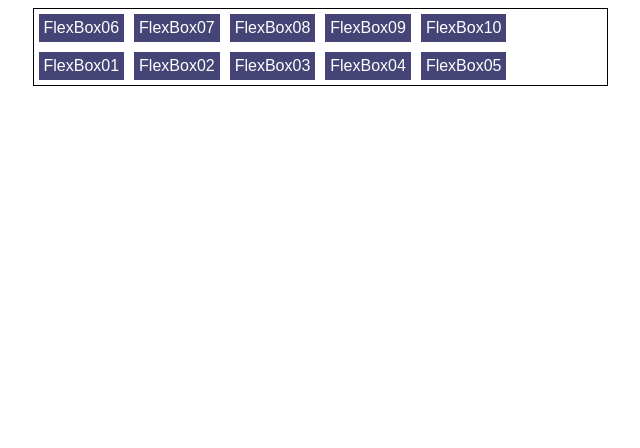
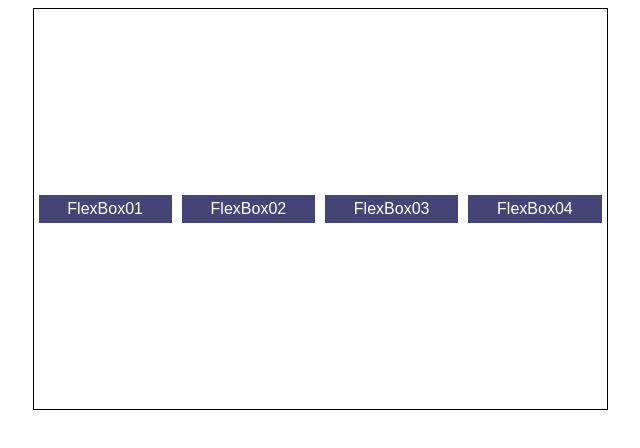
Before and after one commit to vitorschelb/html-css, a plain HTML site: page flexcourse/f001/flex01.html in a window 1280 px wide. Shown: the whole page, without its empty margins (320-960 px from the left). Drawn offline with Linux system fonts and the light colour scheme.

Commit message:
FlexLayout

```diff
--- a/flexcourse/f001/flex01.html
+++ b/flexcourse/f001/flex01.html
@@ -26,6 +26,48 @@
         FLEX FLOW - Define o Flex Direction e Flex Wrap em uma linha
         flex-flow: row nowrap
         Column e wrap não faz diferença, pq coluna já é quebrada.
+
+
+
+        JUSTIFY CONTENT - Define o alinhamento dos itens de acordo com o MAIN AXIS, ou seja, o alinhamento principal. Ele acompanha as declarações, SE FOR MODIFICADO ele alinha segundo a modificação! Ou seja, se tiver invertido, o main vai ser a direita, se o cross tiver invertido vai ser bottom!
+
+        FLEX END -> DIREITA
+
+        FLEX START -> ESQUERDA
+
+        SPACE BETWEEN- > Alinha os itens igualmentes, o primeiro elemento alinha pelo flex star e o ultimo pelo flex end, então os outros itens vão ser ditribuidos igualmente.
+
+        SPACE AROUND -> Tambem distribui igualmente, mas NÃO GRUDA igual o Between.
+        Ele cria um Espacinho de cada lado de cada elemento.
+
+        (ESPAÇO1)ITEM1(ESPAÇO1)(ESPAÇO2)ITEM2(ESPAÇO2)(ESPAÇO3)ITEM3(ESPAÇO#)
+
+        ALIGN ITEMS - Controla o alinhamento pelo Eixo CROSS!
+        Strech é o Padrão, se aumentar a altura o container, ele vai esticar na horizontal, se o item tiver altura declarada, não estica.
+
+        FLEX START -  PERDE O ALONGAMENTO E VAI PRO INICIO DO CROSS (TOP)
+        FLEX EN - PERDE O ALONGAMENTO E VAI PRO FINAL DO CROSS (BOT)
+
+        ALIGN CONTENT - Alinha NO CROSS AXIS
+        ALIGN CONTENT CENTER DIFERENTE DO ITEMS, ELE NAO TEM ESPAÇAMENTO.
+
+        FLEX DE ITEMS
+
+        FLEX GROW - O conteúdo dentro do child é completado. A box child redimensiona.
+
+        FLEX BASIS - Indiferente, ele deixa todos no mesmo valor. Podendo alterar divs individuais sem alterar os outros.
+
+        Order - Muda a ORDEM dos elementos dentro do container. É aplicado diretamente no item. Geralmente é aplicado INLINE.
+
+        Shrink - Define a capacidade de um elemento reduzir, se redimensionar para caber dentro de um container. O padrão é 1.
+
+        Propriedade Flex: É um atalho para as propriedades, flex-grow, flex chrins e flex-basis. Quando se define FLEX se define essas três propriedades.
+        Grow Padrão: n
+        Shrink Padrão: 1
+        Basis Padrão: 0
+
+        ALIGN SELF. Alinha elementos especificos
+
         */
 
 
@@ -36,38 +78,33 @@
         .item {
             margin: 5px;
             padding: 5px;
+            width: 200px;
             background: #447;
             text-align: center;
             font-size: 1em;
             color: #fff;
+            }
 
-        }
         .container {
+            display: flex;
+            justify-content: center;
+            align-content: center;
+            align-items: center;
             max-width: 573px;
+            height: 400px;
             /*  height: 600px; Se mudar a altura do Container (Parent) o Item (child) vai se flexionar, modelar para ocupar o espaço */
             margin: auto; /* Para centralizar */
             border: 1px solid #000;
-
         }
 
-        .flex {
-            display: flex;
-            flex-wrap: wrap-reverse;
-        }
     </style>
 </head>
 <body>
-    <div class="container flex"> <!-- Pode receber duas classes-->
+    <div class="container"> <!-- Pode receber duas ou mais classes-->
         <div class="item">FlexBox01</div>
         <div class="item">FlexBox02</div>
         <div class="item">FlexBox03</div>
         <div class="item">FlexBox04</div>
-        <div class="item">FlexBox05</div>
-        <div class="item">FlexBox06</div>
-        <div class="item">FlexBox07</div>
-        <div class="item">FlexBox08</div>
-        <div class="item">FlexBox09</div>
-        <div class="item">FlexBox10</div>
     </div>
 </body>
 </html>
--- /dev/null
+++ b/flexcourse/f002/style.css
@@ -0,0 +1,83 @@
+@charset "UTF-8";
+
+:root {
+    --ff-standard: 'passion', Verdana, Helvetica, sans-serif;
+    --clr-primary: #ee6352;
+    --clr-body: #333;
+    --clr-bg: #ddd;
+    --spacer: 1rem;
+}
+
+*, *::before, *::after {
+    box-sizing: border-box;
+}
+
+h1, p {
+    margin: 0;
+}
+
+body {
+    background-color: var(--clr-bg);
+    color: var(--clr-body);
+    font-family: var(--ff-standard);
+    min-height: 100vh;
+    font-size: 1.125em;
+    line-height: 1.6em;
+
+}
+
+.content-flow {
+    width: 70vw;
+    margin: 3rem auto;
+    padding: 3em;
+    background-color: white;
+    box-shadow: 3px 4px 3px 1px rgba(0, 0, 0, 0.248);
+}
+
+.title {
+    color: #ee6352;
+    text-align: center;
+    padding-bottom: .5em;
+}
+
+.even-columns {
+    display: flex;
+}
+
+.even-columns > * {
+    flex-basis: 100%;
+}
+
+.column {
+    padding: 3em;
+    background-color: rgba(0, 0, 0, 0.1);
+    border: 3px solid rgba(0, 0, 0, 0.2);
+}
+
+.grid-ish {
+    display: flex;
+    flex-wrap: wrap;
+}
+
+.grid-ish > * {
+    flex: 1 1 10em; /* A porcentagem vai buscar ficar 33% no layout de 3 em cima e 2 embaixo, com o EM ele vai buscar ter X EM setado, então vai se auto ajustar */
+}
+
+.content-sidebar {
+    display: flex;
+    flex-wrap: wrap;
+}
+
+.content-sidebar > * {
+    flex: 1 1 10em;
+}
+
+.content-sidebar >:nth-child(1) {
+    flex: 1 1 70%;
+    min-width: 25ch; /* Impede de ficar menor que o tamanho de 25 caracteres */
+}
+
+.content-sidebar >:nth-child(2) {
+    flex: 1 1 30%;
+    min-width: 15ch;
+}
```
Also changed, not shown: flexcourse/f002/easylayouts.html (added, +39 -0 lines).
